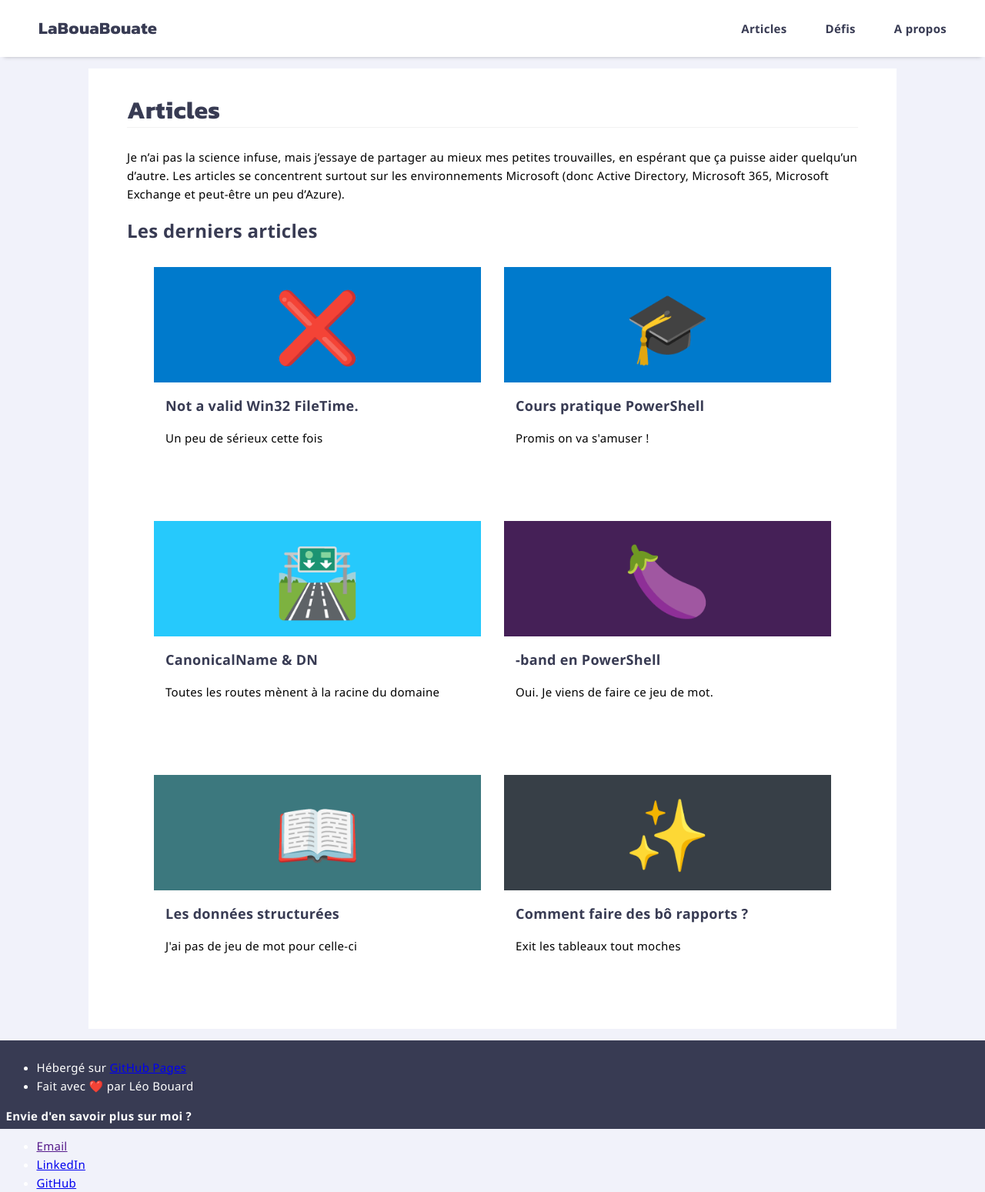
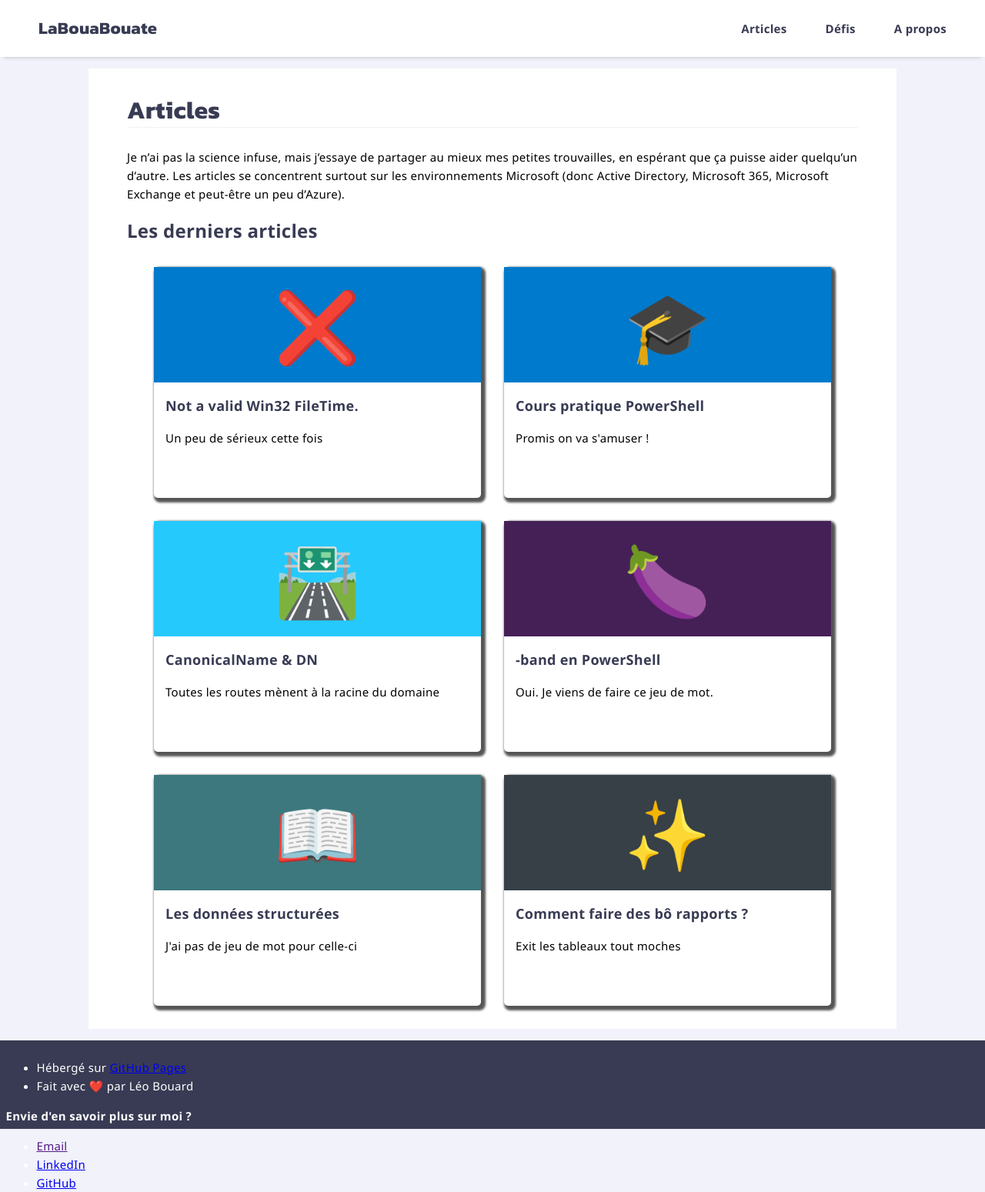
Before and after one commit to leobouard/leobouard.github.io, a Jekyll site: the page built from howto.md, in a window 1280 px wide. Shown: the whole page at 77% size. Built offline with Jekyll 4.4.1, drawn with Linux system fonts in a browser that asks for light colours; our own code applies the rules of GitHub Pages for plain Markdown files.

Commit message:
Modification ombres & bordures

```diff
--- a/assets/css/posts.scss
+++ b/assets/css/posts.scss
@@ -17,13 +17,14 @@
     margin: 15px;
     width: 425px;
     height: 300px;
-    box-shadow: 3px #000000AA;
+    box-shadow: 3px 3px 3px 3px #000000AA;
     transition: all 100ms ease-in-out;
     border-radius: 5px;
+    border-color: #000;
 }
 
 .card:hover {
-    box-shadow: 5px #000000AA;
+    box-shadow: 5px 5px 5px 5px #000000AA;
 }
 
 .thumbnailLimits {
--- a/assets/css/style.scss
+++ b/assets/css/style.scss
@@ -72,7 +72,7 @@ nav a:first-child {
 /* --- CONTENT --- */
 
 section {
-    min-height: 82%;
+    min-height: 80%;
     background-color: #fff;
     padding-top: 15px;
     padding-bottom: 15px;
@@ -282,20 +282,6 @@ footer {
         max-width: 950px;
     }
 
-    .hero {
-        position: inherit;
-    }
-
-    /*
-    nav {
-        display: none;
-    }
-
-    .verticalNav {
-        visibility: visible;
-    }
-    */
-
     header {
         position: sticky;
         position: -webkit-sticky;
```
